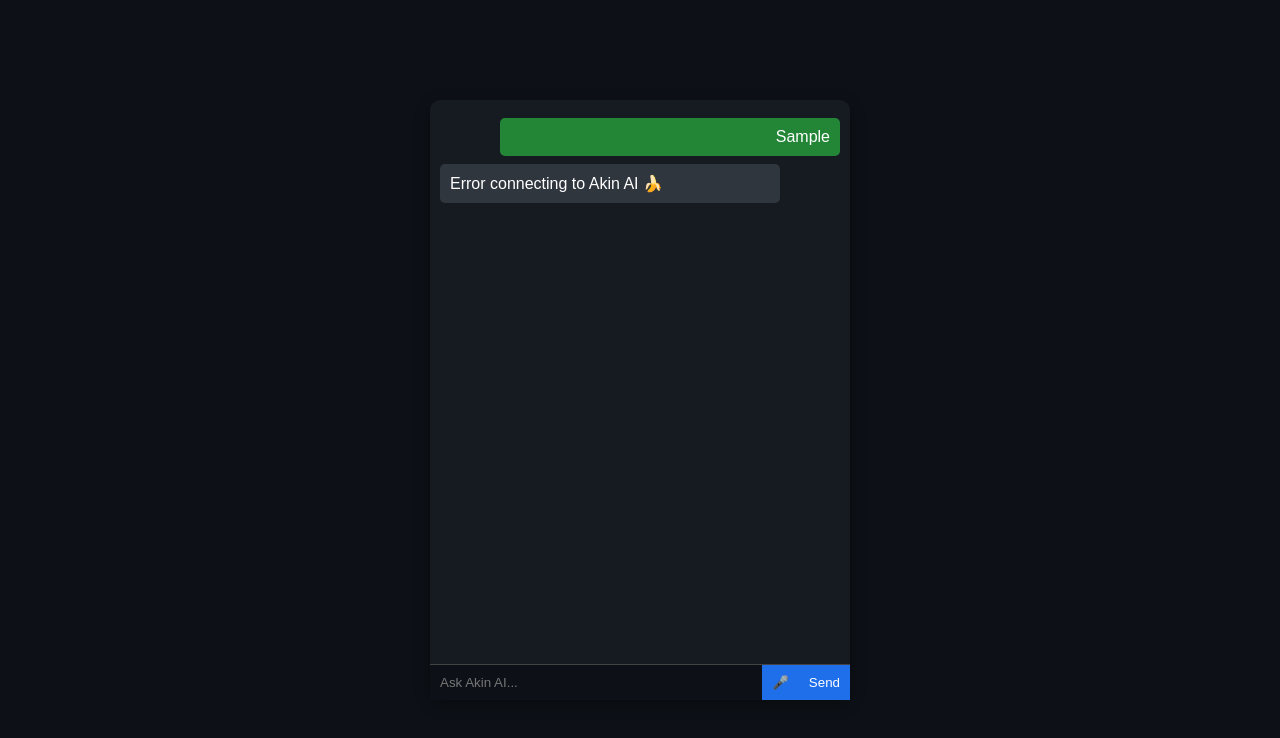
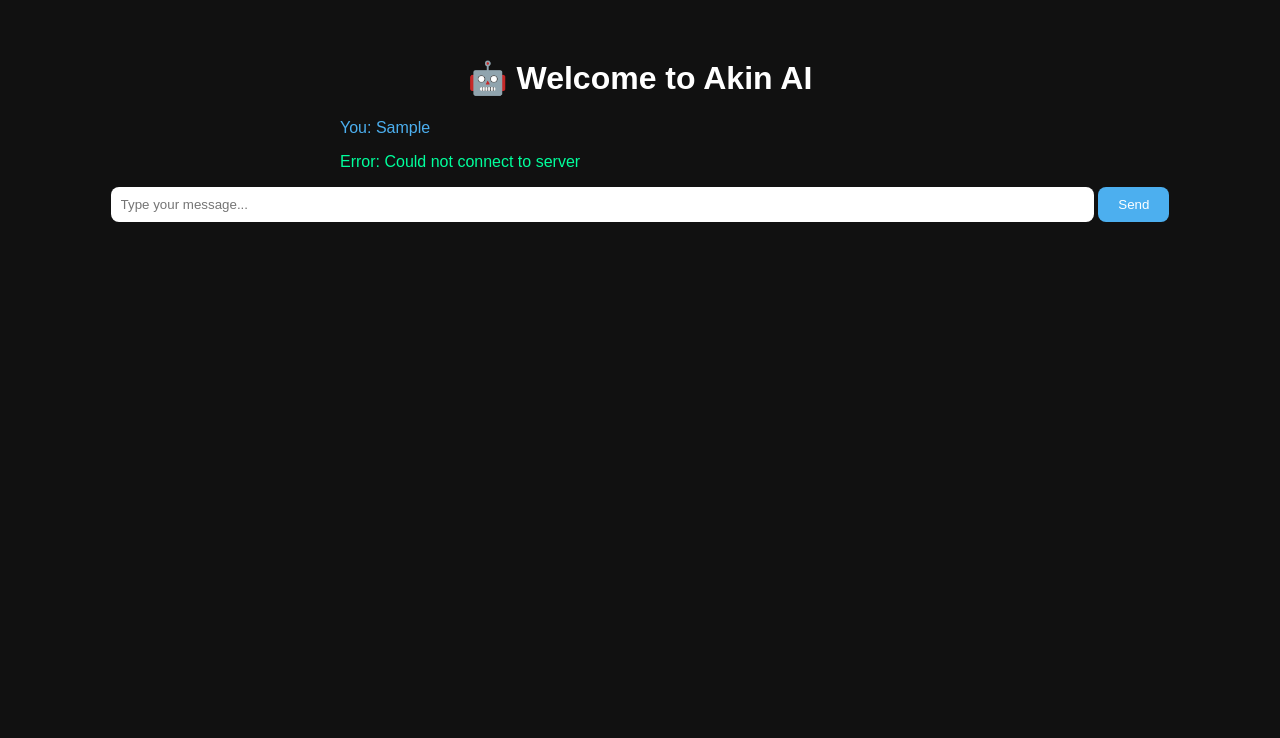
Before and after one commit to akinnevmo-gif/akin-ai, a plain HTML site: page public/index.html in a window 1280 px wide. Both pictures are taken after typing "Sample" into the empty fields and a click on the button "Send". Drawn offline with Linux system fonts and the light colour scheme; no server answers.

Commit message:
Update index.html

```diff
--- a/public/index.html
+++ b/public/index.html
@@ -1,47 +1,32 @@
 <!DOCTYPE html>
 <html lang="en">
 <head>
-  <meta charset="UTF-8" />
-  <meta name="viewport" content="width=device-width, initial-scale=1.0" />
+  <meta charset="UTF-8">
+  <meta name="viewport" content="width=device-width, initial-scale=1.0">
   <title>Akin AI</title>
   <style>
-    body { font-family: Arial, sans-serif; background:#0d1117; color:#fff; margin:0; display:flex; justify-content:center; align-items:center; height:100vh; }
-    #chatbox { width:420px; height:600px; background:#161b22; border-radius:10px; display:flex; flex-direction:column; box-shadow:0 4px 15px rgba(0,0,0,0.4); }
-    #messages { flex:1; overflow-y:auto; padding:10px; }
-    .message { margin:8px 0; padding:10px; border-radius:5px; max-width:80%; }
-    .user { background:#238636; margin-left:auto; text-align:right; }
-    .bot { background:#30363d; margin-right:auto; text-align:left; }
-    #inputArea { display:flex; border-top:1px solid #444; }
-    #input { flex:1; padding:10px; background:#0d1117; color:#fff; border:none; }
-    #send, #speak { padding:10px; background:#1f6feb; color:white; border:none; cursor:pointer; }
+    body { font-family: Arial, sans-serif; background: #111; color: #fff; text-align: center; padding: 30px; }
+    #chat { max-width: 600px; margin: auto; text-align: left; }
+    .user { color: #4cafef; }
+    .bot { color: #00ff9c; }
+    input { width: 80%; padding: 10px; border-radius: 8px; border: none; }
+    button { padding: 10px 20px; border: none; border-radius: 8px; background: #4cafef; color: #fff; cursor: pointer; }
   </style>
 </head>
 <body>
-  <div id="chatbox">
-    <div id="messages"></div>
-    <div id="inputArea">
-      <input type="text" id="input" placeholder="Ask Akin AI..." />
-      <button id="speak">🎤</button>
-      <button id="send">Send</button>
-    </div>
-  </div>
+  <h1>🤖 Welcome to Akin AI</h1>
+  <div id="chat"></div>
+  <input type="text" id="userInput" placeholder="Type your message..." />
+  <button onclick="sendMessage()">Send</button>
 
   <script>
-    const input = document.getElementById("input");
-    const sendBtn = document.getElementById("send");
-    const speakBtn = document.getElementById("speak");
-    const messagesDiv = document.getElementById("messages");
+    async function sendMessage() {
+      const input = document.getElementById("userInput");
+      const chat = document.getElementById("chat");
+      const message = input.value.trim();
+      if (!message) return;
 
-    function addMessage(text, sender) {
-      const div = document.createElement("div");
-      div.classList.add("message", sender);
-      div.innerText = text;
-      messagesDiv.appendChild(div);
-      messagesDiv.scrollTop = messagesDiv.scrollHeight;
-    }
-
-    async function sendMessage(message) {
-      addMessage(message, "user");
+      chat.innerHTML += `<p class="user">You: ${message}</p>`;
       input.value = "";
 
       try {
@@ -50,36 +35,12 @@
           headers: { "Content-Type": "application/json" },
           body: JSON.stringify({ message })
         });
-
         const data = await res.json();
-        addMessage(data.reply, "bot");
-
-        // 🔊 Speak reply
-        const utter = new SpeechSynthesisUtterance(data.reply);
-        speechSynthesis.speak(utter);
-      } catch {
-        addMessage("Error connecting to Akin AI 🍌", "bot");
+        chat.innerHTML += `<p class="bot">Akin AI: ${data.reply}</p>`;
+      } catch (err) {
+        chat.innerHTML += `<p class="bot">Error: Could not connect to server</p>`;
       }
     }
-
-    sendBtn.addEventListener("click", () => {
-      if (input.value.trim()) sendMessage(input.value.trim());
-    });
-
-    input.addEventListener("keypress", (e) => {
-      if (e.key === "Enter" && input.value.trim()) sendMessage(input.value.trim());
-    });
-
-    // 🎤 Speech input
-    speakBtn.addEventListener("click", () => {
-      const recognition = new (window.SpeechRecognition || window.webkitSpeechRecognition)();
-      recognition.lang = "en-US";
-      recognition.start();
-      recognition.onresult = (e) => {
-        const transcript = e.results[0][0].transcript;
-        sendMessage(transcript);
-      };
-    });
   </script>
 </body>
 </html>
```
